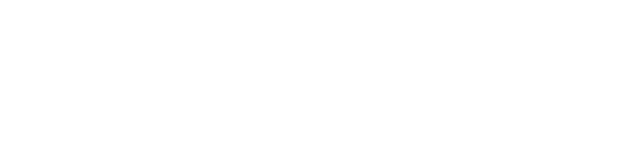
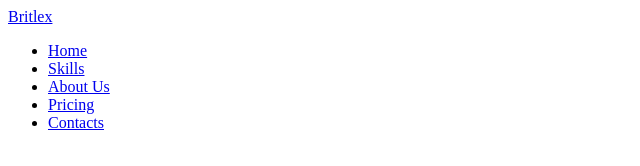
Before and after one commit to DenysPotapov/Britlex, a plain HTML site: page index.html in a window 1280 px wide. Shown: the whole page, without its empty margins (0-640 px from the left). Drawn offline with Linux system fonts and the light colour scheme.

Commit message:
Update index.html

```diff
--- a/index.html
+++ b/index.html
@@ -4,7 +4,25 @@
     <meta charset="UTF-8" />
     <meta http-equiv="X-UA-Compatible" content="IE=edge" />
     <meta name="viewport" content="width=device-width, initial-scale=1.0" />
-    <title>Document</title>
+    <title>Britlex Language Scholl</title>
   </head>
-  <body></body>
+  <body>
+    <!-- Header -->
+    <header>
+      <div class="container">
+        <section class="header">
+          <nav>
+            <a href="#">Britlex</a>
+            <ul class="nav-list">
+              <li class="nav-item"><a href="#">Home</a></li>
+              <li class="nav-item"><a href="#">Skills</a></li>
+              <li class="nav-item"><a href="#">About Us</a></li>
+              <li class="nav-item"><a href="#">Pricing</a></li>
+              <li class="nav-item"><a href="#">Contacts</a></li>
+            </ul>
+          </nav>
+        </section>
+      </div>
+    </header>
+  </body>
 </html>
```
